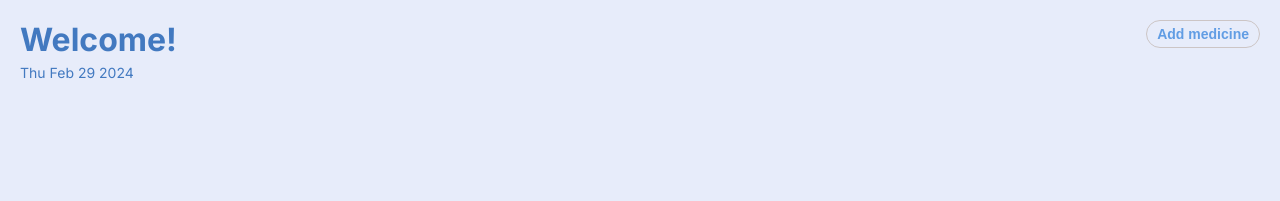
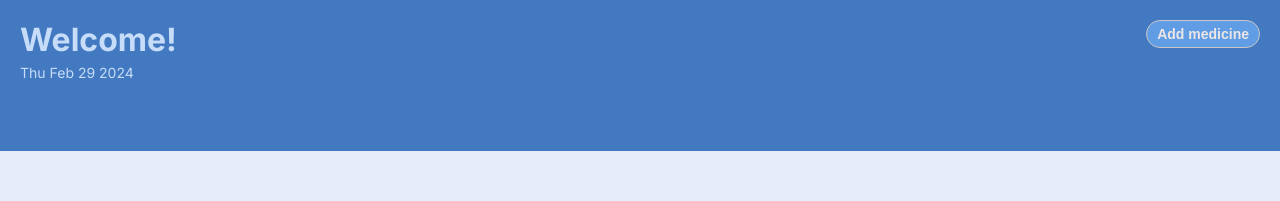
Before and after one commit to NNikiforuk/medical-assistant, a Next.js app: page /dashboard in a window 1280 px wide. Shown: the top 201 px of the page. Built offline with nearby package versions, Linux system fonts and the light colour scheme; no server answers; the database is empty.

Commit message:
Colors in header /dashboard

```diff
--- a/app/dashboard/page.module.scss
+++ b/app/dashboard/page.module.scss
@@ -7,7 +7,8 @@
 
 .dashboard .header {
 	padding: 30px;
-	color: $text-blue-color-dark;
+	color: $text-blue-color-light;
+	background-color: $background-color-dark;
 
 	&__date {
 		padding: 5px 0 10px 0;
--- a/app/dashboard/page.tsx
+++ b/app/dashboard/page.tsx
@@ -23,7 +23,7 @@ const Dashboard = async () => {
 					<Link href="/dashboard/add">
 						<Button
 							type="button"
-							variant="secondary"
+							variant="primary"
 							label="Add medicine"
 						></Button>
 					</Link>
```
